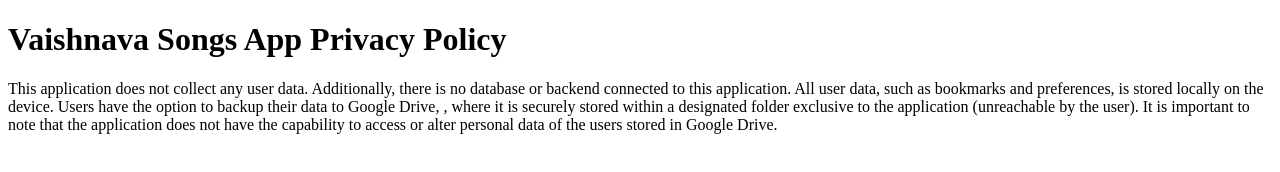
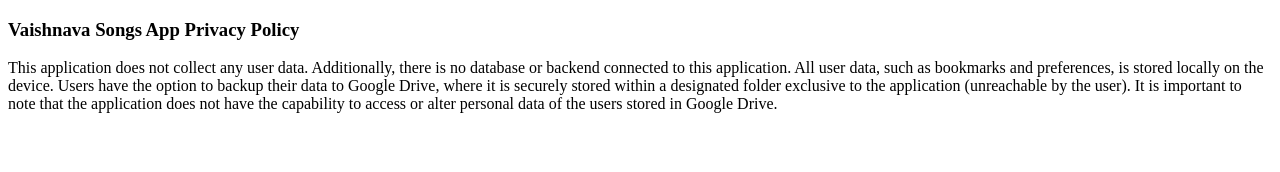
Before and after one commit to rahulkudum/VaishnavaSongsInfo, a plain HTML site: page index.html in a window 1280 px wide. Drawn offline with Linux system fonts and the light colour scheme.

Commit message:
Update index.html

```diff
--- a/index.html
+++ b/index.html
@@ -2,9 +2,9 @@
 <html>
 <body>
 
-<h1>Vaishnava Songs App Privacy Policy</h1>
+<h3>Vaishnava Songs App Privacy Policy</h3>
 <p>
-  This application does not collect any user data. Additionally, there is no database or backend connected to this application. All user data, such as bookmarks and preferences, is stored locally on the device. Users have the option to backup their data to Google Drive, , where it is securely stored within a designated folder exclusive to the application (unreachable by the user). It is important to note that the application does not have the capability to access or alter personal data of the users stored in Google Drive.
+  This application does not collect any user data. Additionally, there is no database or backend connected to this application. All user data, such as bookmarks and preferences, is stored locally on the device. Users have the option to backup their data to Google Drive, where it is securely stored within a designated folder exclusive to the application (unreachable by the user). It is important to note that the application does not have the capability to access or alter personal data of the users stored in Google Drive.
 </p>
 
 </body>
```
